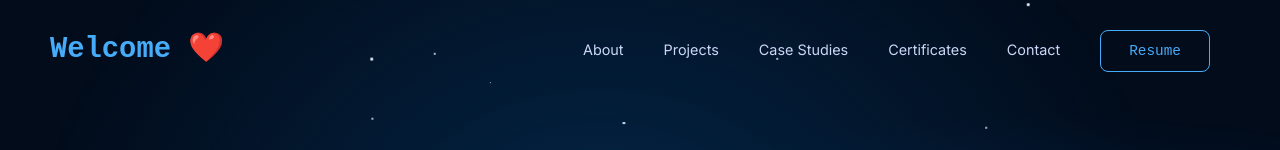
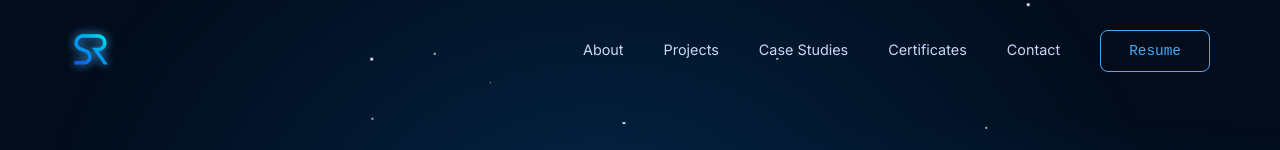
Before and after one commit to ShivuRai/Portfolio, a plain HTML site: page index.html in a window 1280 px wide. Shown: the top 150 px of the page. Drawn offline with Linux system fonts and the light colour scheme.

Commit message:
Add files via upload

```diff
--- a/index.html
+++ b/index.html
@@ -4,7 +4,7 @@
     <meta charset="UTF-8">
     <meta name="viewport" content="width=device-width, initial-scale=1.0">
     <title>Shivam Rai | UI/UX Designer Portfolio</title>
-
+    <link rel="icon" type="image/png" href="Icon/Logo.png">
     <link rel="preconnect" href="https://fonts.googleapis.com">
     <link rel="preconnect" href="https://fonts.gstatic.com" crossorigin>
     <link href="https://fonts.googleapis.com/css2?family=Inter:wght@300;400;500;600;700;800&display=swap" rel="stylesheet">
@@ -395,6 +395,18 @@ ul.core-skills-list li::before { content: "▹"; position: absolute; left: 0; co
   }
 }
 
+.nav-logo-img {
+  height: 80px;
+  width: auto;
+  display: block;
+  filter: drop-shadow(0 0 5px var(--accent));
+  transition: transform 0.3s ease;
+}
+
+.nav-logo-img:hover {
+  transform: scale(1.05);
+}
+
 
     </style>
 </head>
@@ -403,7 +415,12 @@ ul.core-skills-list li::before { content: "▹"; position: absolute; left: 0; co
     <a href="#main-content" class="skip-to-content">Skip to Content</a>
 
     <nav class="main-nav" id="mainNav">
-        <div class="nav-logo reveal"><a href="#">Welcome ❤️</a></div>
+       <!-- <div class="nav-logo reveal"><a href="#">Welcome ❤️</a></div> -->
+        <div class="nav-logo">
+    <a href="#">
+      <img src="Icon/Logo.png" alt="SR Logo" class="nav-logo-img">
+    </a>
+  </div>
         <button class="hamburger-menu" id="hamburgerMenu" aria-label="Open Menu">
             <div class="bar"></div><div class="bar"></div><div class="bar"></div>
         </button>
```
Also changed, not shown: Icon/Logo.png (added).
